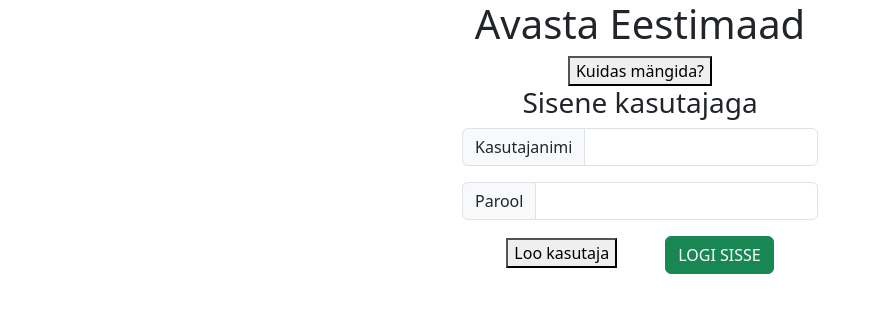
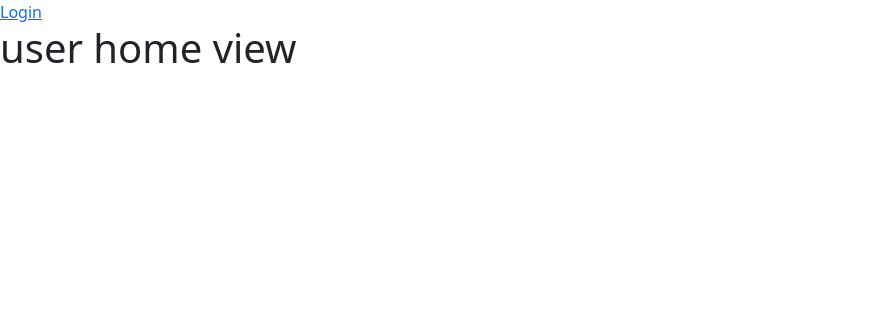
Before and after one commit to brita-puusemp/avastaeesti, a Vue app: page /#/home in a window 1280 px wide. Before the commit this address led to /#/. Shown: the top 312 px of the page, without its empty margins (0-880 px from the left). Built offline with nearby package versions, Linux system fonts and the light colour scheme.

Commit message:
Brita - WIP

```diff
--- a/src/App.vue
+++ b/src/App.vue
@@ -1,5 +1,5 @@
 <template>
-
+  <nav><router-link to="/login">Login</router-link></nav>
   <template v-if="isLoggedIn">
   <nav class="navbar navbar-expand-lg bg-body-tertiary">
     <div class="container-fluid">
@@ -25,36 +25,7 @@
   </nav>
 </template>
 
-  <template v-if="!isLoggedIn">
-  <div class="container text-center">
-    <div class="row">
-      <div class="col">
-        <h1>Avasta Eestimaad</h1>
-        <button >Kuidas mängida?</button>
-
-        <h3>Sisene kasutajaga</h3>
-
-        <div class="row justify-content-center">
-        <div class="col col-4">
-        <div class="input-group mb-3">
-          <span  class="input-group-text" id="basic-addon1">Kasutajanimi</span>
-          <input v-model="username" type="text" class="form-control">
-        </div>
-        <div class="input-group mb-3">
-          <span  class="input-group-text" id="basic-addon1">Parool</span>
-          <input v-model="password" type="password" class="form-control">
-        </div>
-        </div>
-        </div>
-
-        <button >Loo kasutaja</button>
-        <button @click="login" type="button" class="btn btn-success ms-5">LOGI SISSE</button>
-
-      </div>
-
-    </div>
-  </div>
-</template>
+  <router-view @event-show-nav-menu="showNavMenu"/>
 </template>
 
 
@@ -67,12 +38,6 @@ export default {
     return {
       isLoggedIn: false,
       isUser: false,
-      username: '',
-      password: '',
-      loginResponse: {
-        userId: 0,
-        roleName: ''
-      }
     }
   },
   methods: {
@@ -82,38 +47,7 @@ export default {
       this.isLoggedIn = userId !== null
       let roleName = sessionStorage.getItem('roleName')
       this.isUser = roleName != null && 'user' === roleName
-    },
-
-
-    handleLoginResponse(response) {
-      this.loginResponse = response.data;
-      sessionStorage.setItem('userId', this.loginResponse.userId)
-      sessionStorage.setItem('roleName', this.loginResponse.roleName)
-      this.showNavMenu()
-
-
-    },
-    handleLoginErrorResponse(error) {
-      return this.someDataBlockErrorResponseObject = error.response.data;
-    },
-    sendLoginResponse() {
-      LoginService.getLogin(this.username, this.password)
-          .then(response => this.handleLoginResponse(response))
-          .catch(error => this.handleLoginErrorResponse(error))
-    },
-
-    login() {
-      if (this.username.length > 0 && this.password.length > 0) {
-          this.sendLoginResponse();
-
-
-      }
-
-    },
-
-  },
-  mounted() {
-    this.showNavMenu();
-  },
+    }
+  }
 }
 </script>
--- a/src/router/index.js
+++ b/src/router/index.js
@@ -1,11 +1,23 @@
 import { createRouter, createWebHashHistory } from 'vue-router'
 import HomeView from '../views/HomeView.vue'
+import LoginView from "@/views/LoginView.vue";
+import UserHomeView from "@/views/UserHomeView.vue";
 
 const routes = [
   {
     path: '/',
     name: 'home',
     component: HomeView
+  },
+  {
+    path: '/login',
+    name: 'login',
+    component: LoginView
+  },
+  {
+    path: '/home',
+    name: 'userHome',
+    component: UserHomeView
   },
   {
     path: '/about',
--- a/src/service/LoginService.js
+++ b/src/service/LoginService.js
@@ -1,9 +1,10 @@
 import axios from "axios";
 
 export default {
-    getLogin(username, password) {
+    sendLoginRequest(username, password) {
         return axios.get('/login', {
-                params: {
+            headers: {Accept: 'application/json'},
+            params: {
                     username: username,
                     password: password
                 }
--- /dev/null
+++ b/src/service/NavigationService.js
@@ -0,0 +1,7 @@
+import router from "@/router";
+
+export default {
+     navigateToUserHomeView() {
+         router.push({name: 'userHome'})
+     },
+ }
--- a/src/views/LoginView.vue
+++ b/src/views/LoginView.vue
@@ -1,9 +1,80 @@
 
-<template>
+<template v-if="!isLoggedIn">
+
+    <div class="container text-center">
+      <div class="row">
+        <div class="col">
+          <h1>Avasta Eestimaad</h1>
+          <button >Kuidas mängida?</button>
+
+          <h3>Sisene kasutajaga</h3>
+
+          <div class="row justify-content-center">
+            <div class="col col-4">
+              <div class="input-group mb-3">
+                <span  class="input-group-text">Kasutajanimi</span>
+                <input v-model="username" type="text" class="form-control">
+              </div>
+              <div class="input-group mb-3">
+                <span  class="input-group-text">Parool</span>
+                <input v-model="password" type="password" class="form-control">
+              </div>
+            </div>
+          </div>
+
+          <button >Loo kasutaja</button>
+          <button @click="login" type="submit" class="btn btn-success ms-5">LOGI SISSE</button>
+
+        </div>
+
+      </div>
+    </div>
 
 </template>
 
 
 <script>
+import LoginService from "@/service/LoginService";
+import NavigationService from "@/service/NavigationService";
 
+export default {
+  data() {
+    return {
+      username: '',
+      password: '',
+      loginResponse: {
+        userId: 0,
+        roleName: ''
+      }
+    }
+  },
+  methods: {
+
+
+    handleLoginResponse(response) {
+      this.loginResponse = response.data;
+      sessionStorage.setItem('userId', this.loginResponse.userId)
+      sessionStorage.setItem('roleName', this.loginResponse.roleName)
+      this.$emit('@event-show-nav-menu')
+      NavigationService.navigateToUserHomeView()
+    },
+    sendLoginRequest() {
+      LoginService.sendLoginRequest(this.username, this.password)
+          .then(response => this.handleLoginResponse(response))
+          .catch(error => this.someDataBlockErrorResponseObject = error.response.data)
+    },
+    login() {
+      if (this.username.length > 0 && this.password.length > 0) {
+
+          this.sendLoginRequest();
+
+
+
+      }
+
+    },
+
+  },
+
+}
 </script>
--- /dev/null
+++ b/src/views/UserHomeView.vue
@@ -0,0 +1,7 @@
+<template>
+<h1>user home view</h1>
+</template>
+
+<script setup>
+
+</script>
```
